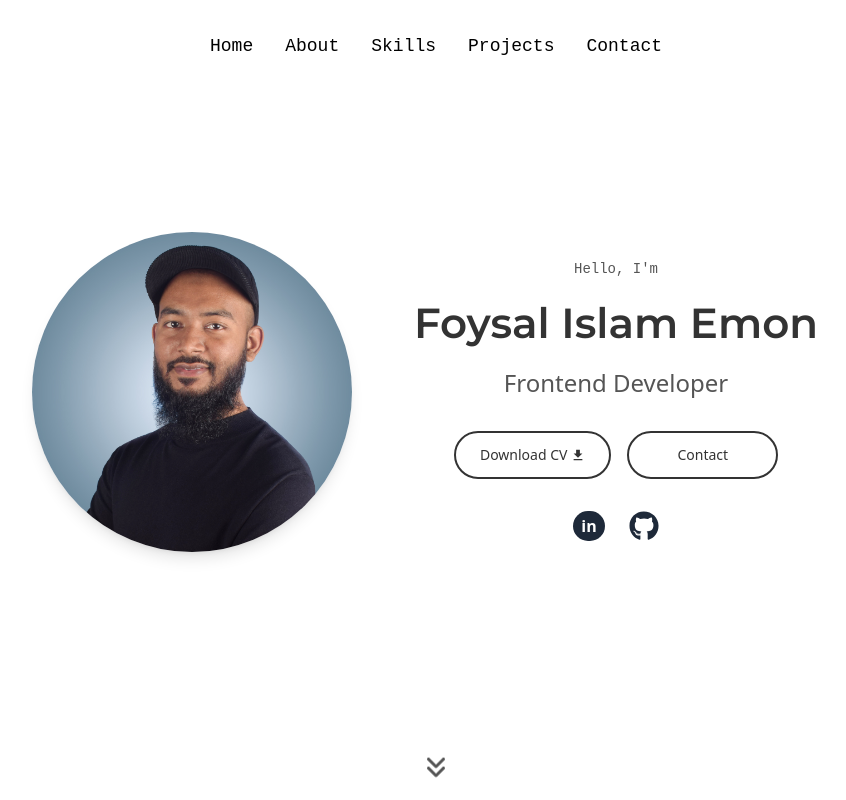
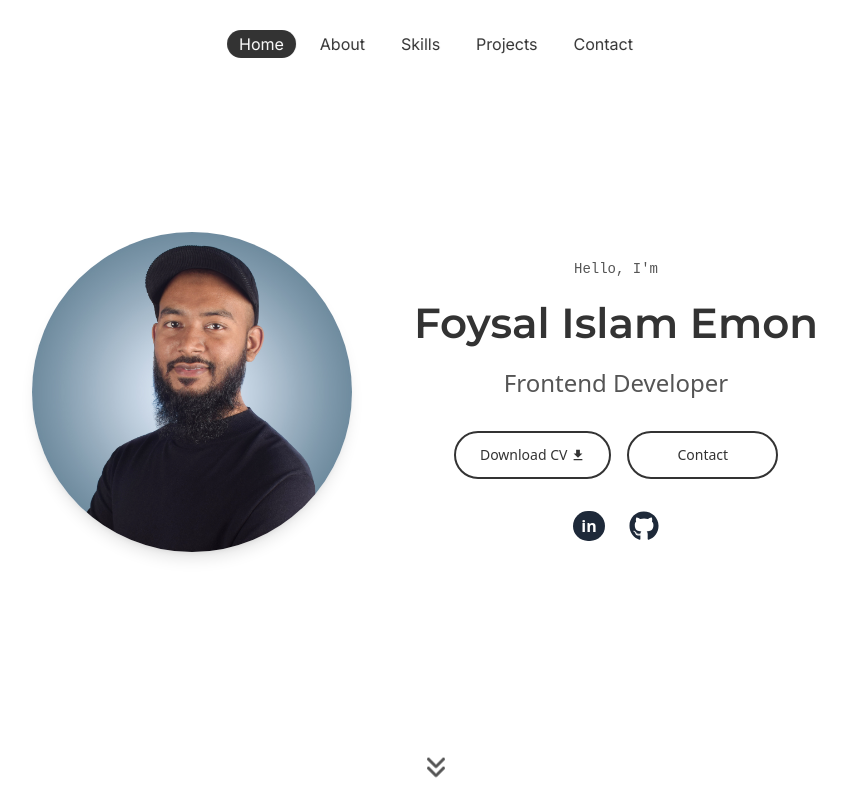
Before and after one commit to emonsimply/Portfolio, a React (Vite) app: page / in a window 1280 px wide. Shown: the top 800 px of the page, without its empty margins (204-1050 px from the left). Built offline with nearby package versions, Linux system fonts and the light colour scheme.

Commit message:
navbar update

```diff
--- a/index.html
+++ b/index.html
@@ -13,6 +13,10 @@
       href="https://fonts.googleapis.com/css2?family=Montserrat:ital,wght@0,100..900;1,100..900&family=Space+Mono:ital,wght@0,400;0,700;1,400;1,700&display=swap"
       rel="stylesheet"
     />
+    <link
+      href="https://fonts.googleapis.com/css2?family=Inter:ital,opsz,wght@0,14..32,100..900;1,14..32,100..900&display=swap"
+      rel="stylesheet"
+    />
   </head>
   <body>
     <div id="root"></div>
--- a/src/components/Navbar/Navbar.jsx
+++ b/src/components/Navbar/Navbar.jsx
@@ -19,11 +19,11 @@ const Navbar = () => {
 
   return (
     <nav
-      className={`fixed top-4 left-1/2 -translate-x-1/2 z-50 transition-all duration-300
+      className={`fixed top-2 left-1/2 -translate-x-1/2 z-50 transition-all duration-300
       ${
         scrolled
-          ? "bg-white/80 shadow-lg px-6 py-2 rounded-full"
-          : "bg-white/30 backdrop-blur-lg px-8 py-4 rounded-full"
+          ? "bg-white/30 shadow-lg px-3 py-2 rounded-full backdrop-blur-xl"
+          : "bg-white/30 backdrop-blur-lg px-2 py-6 rounded-full"
       }`}
     >
       <div className="flex items-center justify-center relative">
--- a/src/components/shared/NavItems.jsx
+++ b/src/components/shared/NavItems.jsx
@@ -14,8 +14,8 @@ const NavItems = ({ isMobile = false, onItemClick }) => {
     <ul
       className={
         isMobile
-          ? "flex flex-col space-y-4 text-center"
-          : "hidden md:flex space-x-8 justify-center"
+          ? "flex flex-col space-y-3 text-center"
+          : "hidden md:flex space-x-3 justify-center"
       }
     >
       {items.map((item) => (
@@ -27,12 +27,9 @@ const NavItems = ({ isMobile = false, onItemClick }) => {
             duration={500}
             offset={-80}
             onClick={onItemClick}
-            className={`cursor-pointer pb-2 transition font-one text-lg
-              ${
-                isMobile
-                  ? "block text-gray-700 hover:text-indigo-600"
-                  : "hover:text-accent hover:underline"
-              }`}
+            activeClass="pill-active"
+            className="px-3 py-1 leading-none rounded-full text-primary transition-all duration-300 cursor-pointer
+                       hover:bg-[#eaeaea] hover:text-black font-three"
           >
             {item.text}
           </ScrollLink>
--- a/src/index.css
+++ b/src/index.css
@@ -17,3 +17,15 @@
   font-family: Montserrat;
   font-weight: 600;
 }
+.font-three {
+  font-family: "Inter", sans-serif;
+  font-optical-sizing: auto;
+  font-weight: 400;
+  font-style: normal;
+}
+
+.pill-active {
+  color: white;
+  background-color: #333333;
+
+}
--- a/src/pages/Home/Contact.jsx
+++ b/src/pages/Home/Contact.jsx
@@ -7,7 +7,7 @@ import { MdHome, MdLocalPhone } from "react-icons/md";
 const Contact = () => {
   return (
     <section id="contact">
-      <Container className="my-16">
+      <Container className="my-24">
         <div className="text-center">
           <Title subtitle="Get In Touch" title=" Contact me" />
         </div>
```
